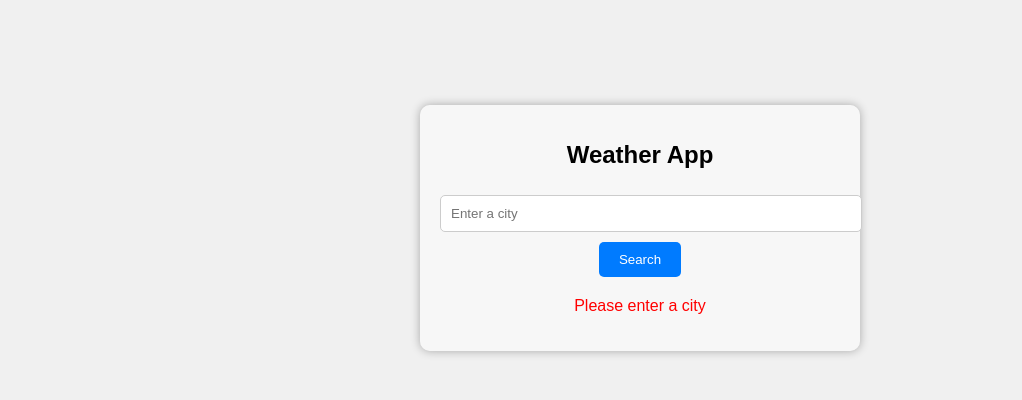
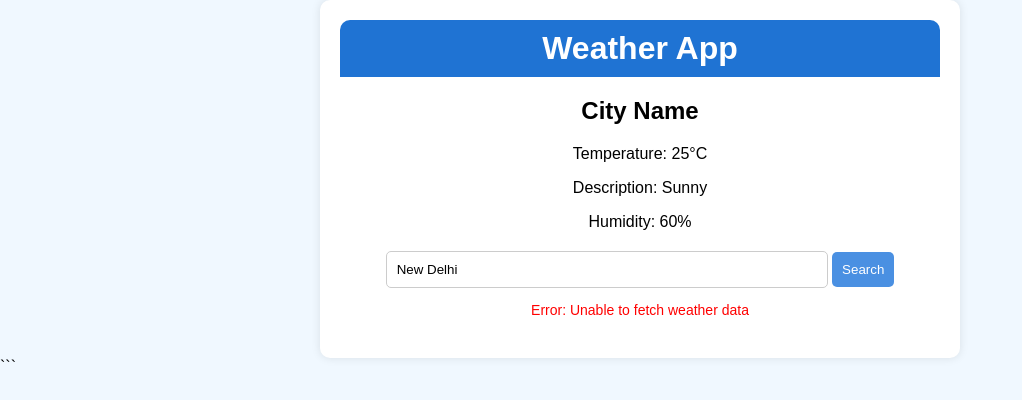
Before and after one commit to biswarupnayek/weather, a plain HTML site: page index.html in a window 1280 px wide. Both pictures are taken after a click on the button "Search". Shown: the whole page, without its empty margins (0-1022 px from the left). Drawn offline with Linux system fonts and the light colour scheme; no server answers.

Commit message:
Update index.html

````diff
--- a/index.html
+++ b/index.html
@@ -1,112 +1,124 @@
+
 
 <!DOCTYPE html>
 <html lang="en">
 <head>
     <meta charset="UTF-8">
     <meta name="viewport" content="width=device-width, initial-scale=1.0">
-    <title>Document</title>
+    <title>Weather App</title>
     <style>
         body {
             font-family: Arial, sans-serif;
-            background-color: #f0f0f0;
+            margin: 0;
+            padding: 0;
+            background-color: #f0f8ff;
         }
 
-        .App {
-            max-width: 400px;
+        .container {
+            max-width: 600px;
             margin: 0 auto;
+            padding: 20px;
             text-align: center;
-            padding: 20px;
-            background-color: rgba(255, 255, 255, 0.5);
+            background-color: #ffffff;
             border-radius: 10px;
-            box-shadow: 0 0 10px rgba(0, 0, 0, 0.3);
-            margin-top: 105px;
+            box-shadow: 0 0 10px rgba(0, 0, 0, 0.1);
+        }
+
+        header {
+            background-color: #1f73d3;
+            color: white;
+            padding: 10px 0;
+            border-radius: 10px 10px 0 0;
         }
 
         h1 {
-            font-size: 24px;
+            margin: 0;
+        }
+
+        .weather-info {
+            margin: 20px 0;
+        }
+
+        .search {
+            margin: 20px 0;
         }
 
         input[type="text"] {
-            width: 100%;
             padding: 10px;
-            margin: 10px 0;
+            width: 70%;
             border: 1px solid #ccc;
             border-radius: 5px;
         }
 
         button {
-            background-color: #007BFF;
-            color: #fff;
+            padding: 10px;
+            background-color: #4a90e2;
+            color: white;
             border: none;
-            padding: 10px 20px;
             border-radius: 5px;
             cursor: pointer;
         }
 
-        .weatherinfo {
-            margin-top: 20px;
+        button:hover {
+            background-color: #357ab8;
         }
 
-        .error {
+        .error-message {
             color: red;
+            font-size: 14px;
+            margin-bottom: 10px;
         }
     </style>
 </head>
 <body>
-    <div class="App">
-        <h1>Weather App</h1>
-        <input type="text" id="locationInput" placeholder="Enter a city">
-        <button id="searchButton">Search</button>
-        <div class="weatherinfo">
-            <h2 id="location"></h2>
-            <p id="temperature"></p>
-            <p id="description"></p>
-            <p id="error" class="error"></p>
-        </div>
+    <div class="container">
+        <header>
+            <h1>Weather App</h1>
+        </header>
+        <main>
+            <div class="weather-info">
+                <h2 id="city">City Name</h2>
+                <p id="temperature">Temperature: 25°C</p>
+                <p id="description">Description: Sunny</p>
+                <p id="humidity">Humidity: 60%</p>
+            </div>
+            <div class="search">
+                <input type="text" class="search-input" id="cityInput" value="New Delhi" placeholder="Enter city name">
+                <button id="search-button">Search</button>
+                <p id="error-message" class="error-message"></p>
+            </div>
+        </main>
     </div>
+
     <script>
-        const locationInput = document.getElementById('locationInput')
-        const searchButton = document.getElementById('searchButton')
-        const locationElement = document.getElementById('location')
-        const temperatureElement = document.getElementById('temperature')
-        const descriptionElement = document.getElementById('description')
-        const errorElement = document.getElementById('error')
+        const searchButton = document.getElementById('search-button');
+        const searchInput = document.getElementById('cityInput');
+        const cityElement = document.getElementById('city');
+        const temperatureElement = document.getElementById('temperature');
+        const descriptionElement = document.getElementById('description');
+        const humidityElement = document.getElementById('humidity');
+        const errorMessageElement = document.getElementById('error-message');
 
-        const fetchWeather = async (city) => {
-            try {
-                const response = await fetch(`http://api.weatherapi.com/v1/current.json?key=54bf69556e394ace92452245240912&q=${city}&aqi=no`)
-                if (!response.ok) {
-                    throw new Error('Failed to fetch weather data')
+        searchButton.addEventListener('click', async () => {
+            const city = searchInput.value.trim();
+            if (city) {
+                try {
+                    const response = await fetch(`https://api.weatherapi.com/v1/current.json?key=6ac294fa80a84fdab8252435240912&q=${city}&aqi=no`);
+                    const data = await response.json();
+                    cityElement.textContent = data.location.name;
+                    temperatureElement.textContent = `Temperature: ${data.current.temp_c}°C`;
+                    descriptionElement.textContent = `Description: ${data.current.condition.text}`;
+                    humidityElement.textContent = `Humidity: ${data.current.humidity}%`;
+                    errorMessageElement.textContent = '';
+                } catch (error) {
+                    console.error(error);
+                    errorMessageElement.textContent = 'Error: Unable to fetch weather data';
                 }
-                const data = await response.json()
-                displayWeather(data)
-            } catch (error) {
-                displayError(error.message)
+            } else {
+                errorMessageElement.textContent = 'Please enter a city name';
             }
-        }
-
-        const displayWeather = (data) => {
-            locationElement.textContent = data.location.name
-            temperatureElement.textContent = `Temperature: ${data.current.temp_c}°C`
-            descriptionElement.textContent = `Description: ${data.current.condition.text}`
-            errorElement.textContent = ''
-        }
-
-        const displayError = (message) => {
-            locationElement.textContent = ''
-            temperatureElement.textContent = ''
-            descriptionElement.textContent = ''
-            errorElement.textContent = message
-        }
-
-        searchButton.addEventListener('click', () => {
-            const city = locationInput.value.trim()
-            if (city) {
-                fetchWeather(city)
-            } else {
-                displayError('Please enter a city')
-            }
-        })
+        });
     </script>
 </body>
 </html>
+```
````
